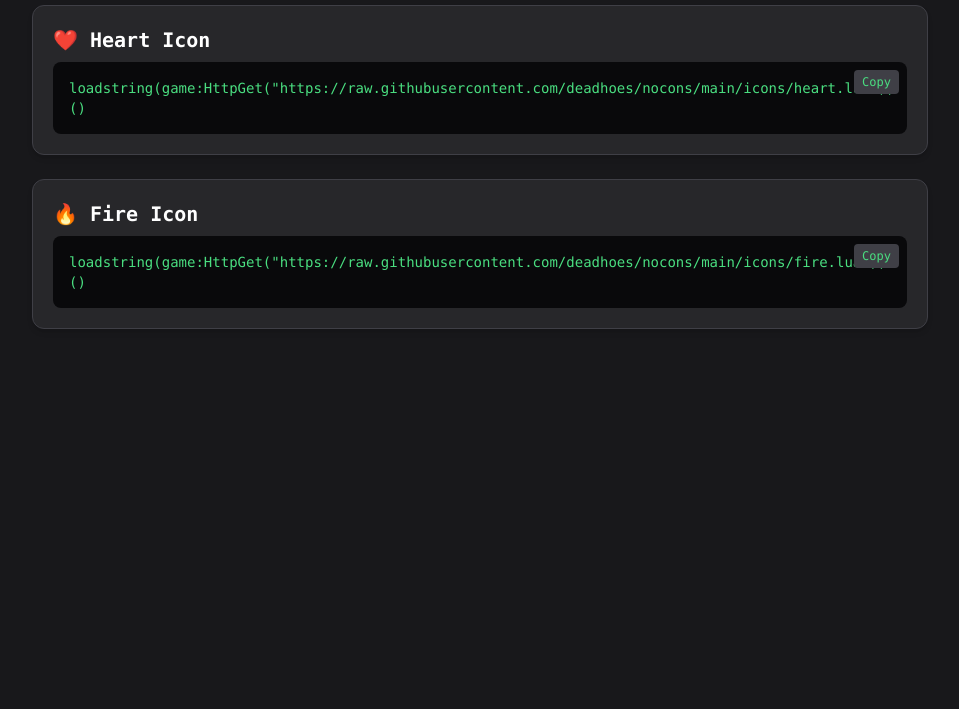
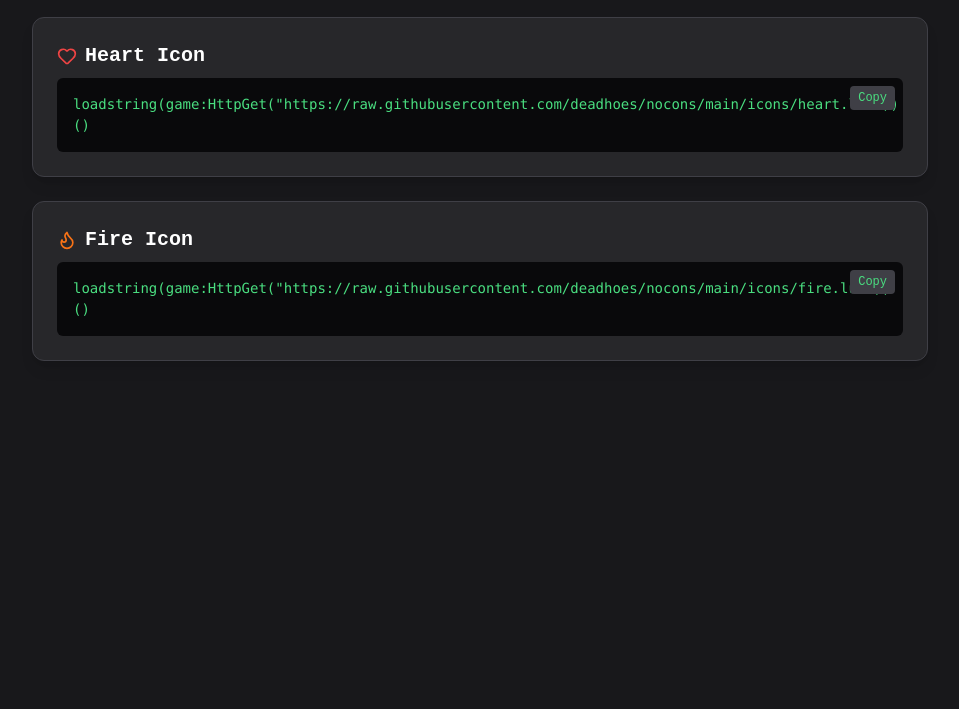
Before and after one commit to deadhoes/Nocons, a plain HTML site: page index.html in a window 1280 px wide. Shown: the part 91-800 px from the top of the page, without its empty margins (160-1119 px from the left). Drawn offline with nearby package versions, Linux system fonts and the light colour scheme.

Commit message:
Update index.html

```diff
--- a/index.html
+++ b/index.html
@@ -2,42 +2,57 @@
 <html lang="en">
   <head>
     <meta charset="UTF-8" />
+    <title>Nocons Icon Library</title>
     <meta name="viewport" content="width=device-width, initial-scale=1.0" />
-    <title>Nocons Icon Library</title>
     <script src="https://cdn.tailwindcss.com"></script>
+    <script type="module" src="https://unpkg.com/lucide@latest/dist/esm/lucide.js"></script>
+    <style>
+      body { font-family: monospace; }
+    </style>
   </head>
-  <body class="bg-zinc-900 text-white font-mono min-h-screen p-6">
+  <body class="bg-zinc-900 text-white min-h-screen px-6 py-10">
+
     <div class="max-w-4xl mx-auto">
-      <h1 class="text-4xl font-bold mb-8 text-white">🧱 Nocons Icon Library</h1>
+      <div class="flex items-center gap-3 mb-8">
+        <i data-lucide="box" class="text-white" style="width: 32px; height: 32px;"></i>
+        <h1 class="text-3xl font-bold tracking-wide">Nocons Icon Library</h1>
+      </div>
 
-      <!-- ICON CARD -->
-      <div class="bg-zinc-800 rounded-xl p-5 mb-6 shadow-md border border-zinc-700">
-        <h2 class="text-xl font-semibold mb-2">❤️ Heart Icon</h2>
-        <div class="relative bg-zinc-950 p-4 rounded-lg overflow-auto text-green-400 text-sm">
+      <!-- Icon Card -->
+      <div class="bg-zinc-800 border border-zinc-700 rounded-xl p-6 mb-6 shadow-lg">
+        <div class="flex items-center justify-between mb-2">
+          <div class="flex items-center gap-2">
+            <i data-lucide="heart" class="text-red-500" style="width: 20px; height: 20px;"></i>
+            <h2 class="text-xl font-semibold">Heart Icon</h2>
+          </div>
+        </div>
+        <div class="relative bg-zinc-950 text-green-400 text-sm p-4 rounded-md overflow-auto">
           <code id="code-heart">loadstring(game:HttpGet("https://raw.githubusercontent.com/deadhoes/nocons/main/icons/heart.lua"))()</code>
-          <button onclick="copyCode('code-heart')" class="absolute top-2 right-2 bg-zinc-700 text-xs px-2 py-1 rounded hover:bg-zinc-600 transition">
-            Copy
-          </button>
+          <button onclick="copyCode('code-heart')" class="absolute top-2 right-2 bg-zinc-700 text-xs px-2 py-1 rounded hover:bg-zinc-600 transition">Copy</button>
         </div>
       </div>
 
-      <!-- ICON CARD -->
-      <div class="bg-zinc-800 rounded-xl p-5 mb-6 shadow-md border border-zinc-700">
-        <h2 class="text-xl font-semibold mb-2">🔥 Fire Icon</h2>
-        <div class="relative bg-zinc-950 p-4 rounded-lg overflow-auto text-green-400 text-sm">
+      <!-- Another Icon Card -->
+      <div class="bg-zinc-800 border border-zinc-700 rounded-xl p-6 mb-6 shadow-lg">
+        <div class="flex items-center justify-between mb-2">
+          <div class="flex items-center gap-2">
+            <i data-lucide="flame" class="text-orange-500" style="width: 20px; height: 20px;"></i>
+            <h2 class="text-xl font-semibold">Fire Icon</h2>
+          </div>
+        </div>
+        <div class="relative bg-zinc-950 text-green-400 text-sm p-4 rounded-md overflow-auto">
           <code id="code-fire">loadstring(game:HttpGet("https://raw.githubusercontent.com/deadhoes/nocons/main/icons/fire.lua"))()</code>
-          <button onclick="copyCode('code-fire')" class="absolute top-2 right-2 bg-zinc-700 text-xs px-2 py-1 rounded hover:bg-zinc-600 transition">
-            Copy
-          </button>
+          <button onclick="copyCode('code-fire')" class="absolute top-2 right-2 bg-zinc-700 text-xs px-2 py-1 rounded hover:bg-zinc-600 transition">Copy</button>
         </div>
       </div>
     </div>
 
     <script>
+      window.onload = () => lucide.createIcons();
       function copyCode(id) {
-        const text = document.getElementById(id).textContent;
-        navigator.clipboard.writeText(text).then(() => {
-          alert("✅ Copied!");
+        const code = document.getElementById(id).textContent;
+        navigator.clipboard.writeText(code).then(() => {
+          alert("✅ Code copied to clipboard!");
         });
       }
     </script>
```
